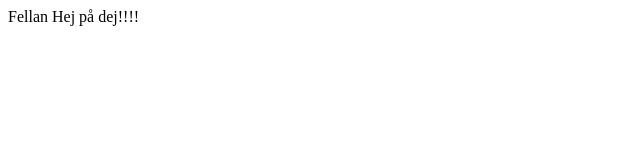
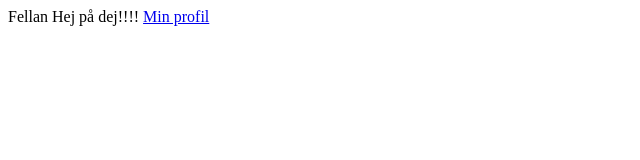
Before and after one commit to faofficial/faofficial.github.io, a plain HTML site: page index.html in a window 1280 px wide. Shown: the full height of the page, 0-640 px from the left. Drawn offline with Linux system fonts and the light colour scheme.

Commit message:
Update index.html

```diff
--- a/index.html
+++ b/index.html
@@ -3,5 +3,6 @@
 <head>Fellan<head>
 <body>
 Hej på dej!!!!
+  <a href="/profile">Min profil</a>
 </body>
 </html>
```
